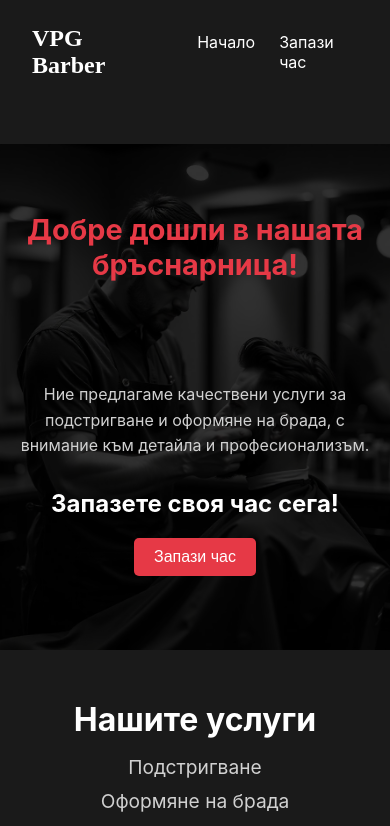
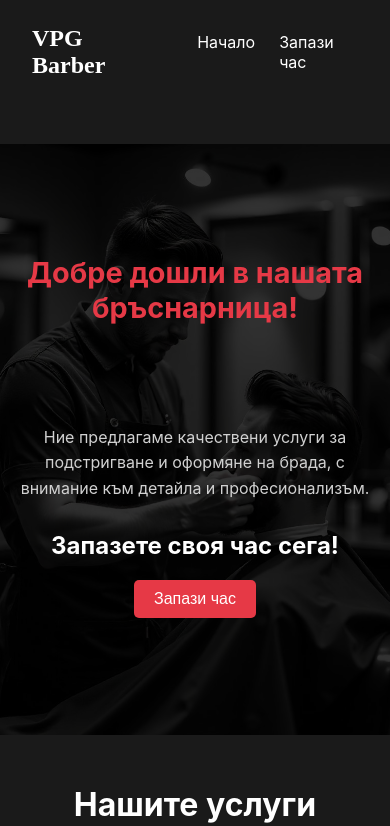
Before and after one commit to Dimitar32/vpg-barbershop, a React (Create React App) app: page / in a window 390 px wide. Shown: the top 826 px of the page. Built offline with nearby package versions, Linux system fonts and the light colour scheme.

Commit message:
fix backgraound image

```diff
--- a/src/pages/Home/Home.css
+++ b/src/pages/Home/Home.css
@@ -183,7 +183,7 @@
 /* Responsive adjustments for smaller screens */
 @media (max-width: 600px) {
   .homewatermarkphoto {
-    height: 60vh; /* Reduce height on mobile */
+    height: 70vh; /* Reduce height on mobile */
   }
 
   .insidehomewatermarkphoto h1 {
```
